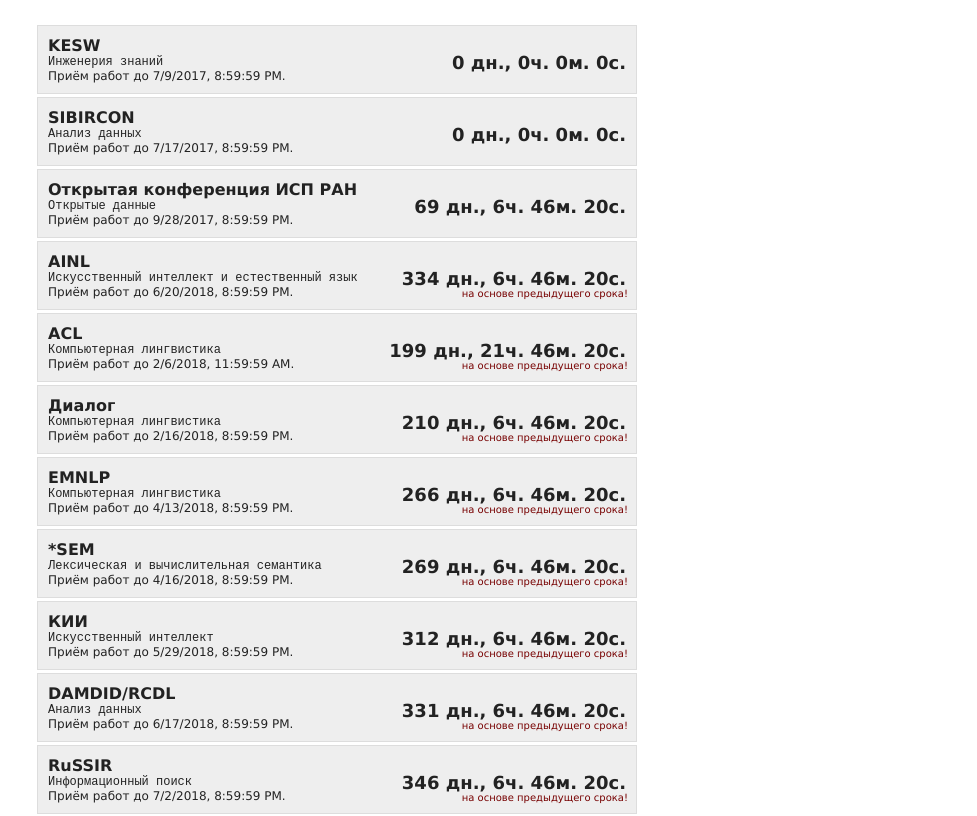
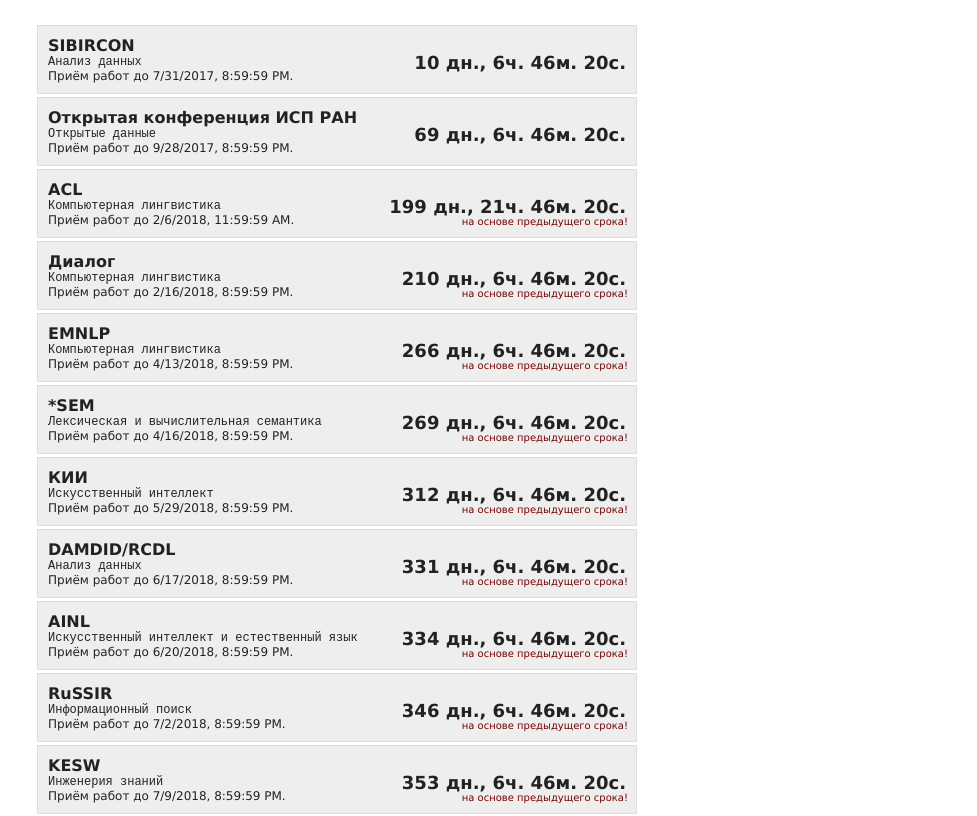
Before and after one commit to nlpub/countdown, a plain HTML site: page index.html in a window 1280 px wide. Shown: the part 109-925 px from the top of the page, without its empty margins (303-1280 px from the left). Drawn offline with nearby package versions, Linux system fonts and the light colour scheme.

Commit message:
Update index.html

```diff
--- a/index.html
+++ b/index.html
@@ -46,13 +46,9 @@ var timeLeftDescription = function(x) {
 // Note 2: dates are shifted by 1 for month, as they start at 0. Thanks date object in Javascript!
 var deadlines = new Array();
 
-deadlines.push({venue: "KESW", area: "Инженерия знаний", deadline: new Date(2017, 7 - 1, 10 - 1, 23, 59, 59, 0)});
-
-deadlines.push({venue: "SIBIRCON", area: "Анализ данных", deadline: new Date(2017, 7 - 1, 18 - 1, 23, 59, 59, 0)});
+deadlines.push({venue: "SIBIRCON", area: "Анализ данных", deadline: new Date(2017, 8 - 1, 1 - 1, 23, 59, 59, 0)});
 
 deadlines.push({venue: "Открытая конференция ИСП РАН", area: "Открытые данные", deadline: new Date(2017, 9 - 1, 29 - 1, 23, 59, 59, 0)});
-
-deadlines.push({venue: "AINL", area: "Искусственный интеллект и естественный язык", deadline: new Date(2018, 6 - 1, 21 - 1, 23, 59, 59, 0), approx: 1});
 
 deadlines.push({venue: "ACL", area: "Компьютерная лингвистика", deadline: new Date(2018, 2 - 1, 7 - 1, 14, 59, 59, 0), approx: 1});
 
@@ -66,7 +62,11 @@ deadlines.push({venue: "КИИ", area: "Искусственный интелл
 
 deadlines.push({venue: "DAMDID/RCDL", area: "Анализ данных", deadline: new Date(2018, 6 - 1, 18 - 1, 23, 59, 59, 0), approx: 1});
 
+deadlines.push({venue: "AINL", area: "Искусственный интеллект и естественный язык", deadline: new Date(2018, 6 - 1, 21 - 1, 23, 59, 59, 0), approx: 1});
+
 deadlines.push({venue: "RuSSIR", area: "Информационный поиск", deadline: new Date(2018, 7 - 1, 3 - 1, 23, 59, 59, 0), approx: 1});
+
+deadlines.push({venue: "KESW", area: "Инженерия знаний", deadline: new Date(2018, 7 - 1, 10 - 1, 23, 59, 59, 0), approx: 1});
 
 deadlines.push({venue: "BSNLP", area: "Компьютерная лингвистика", deadline: new Date(2019, 1 - 1, 20 - 1, 23, 59, 59, 0), approx: 1});
 
```
